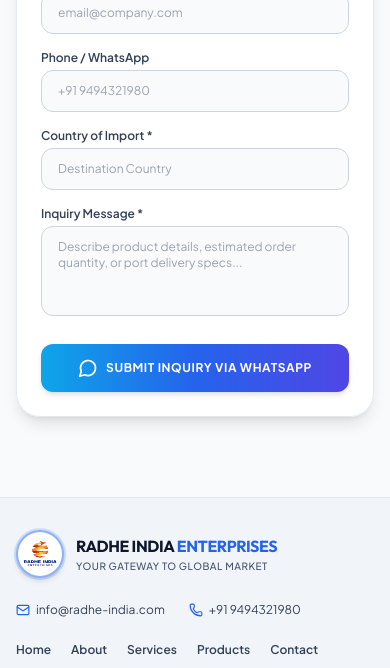
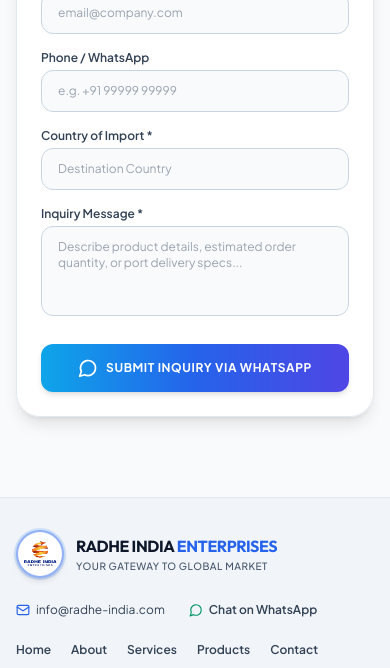
Before and after one commit to beyondwebco-lgtm/radhe-india, a Next.js app: page /request-quote in a window 390 px wide. Shown: the part 602-1270 px from the top of the page. Built offline with nearby package versions, Linux system fonts and the light colour scheme.

Commit message:
fix: Remove numbering from About section, remove public phone numbers, and use direct WhatsApp links

```diff
--- a/app/request-quote/page.tsx
+++ b/app/request-quote/page.tsx
@@ -166,7 +166,7 @@ Sent from the Radhe India Enterprises website.`;
               </label>
               <input
                 type="tel"
-                placeholder="+91 9494321980"
+                placeholder="e.g. +91 99999 99999"
                 value={formData.phone}
                 onChange={(e) => setFormData({ ...formData, phone: e.target.value })}
                 className="w-full px-4 py-3 rounded-xl bg-slate-50 border border-slate-300 text-slate-900 focus:outline-none focus:border-blue-600"
--- a/components/AboutSection.tsx
+++ b/components/AboutSection.tsx
@@ -5,11 +5,11 @@ import { COMPANY_INFO } from "@/data/companyInfo";
 
 export default function AboutSection() {
   const activities = [
-    "1. E-Commerce",
-    "2. Import & Export",
-    "3. Manufacturing",
-    "4. Global Sourcing",
-    "5. Industrial Supply",
+    "E-Commerce",
+    "Import & Export",
+    "Manufacturing",
+    "Global Sourcing",
+    "Industrial Supply",
   ];
 
   return (
--- a/components/ContactSection.tsx
+++ b/components/ContactSection.tsx
@@ -112,8 +112,15 @@ ${formData.message.trim()}`;
                 </div>
 
                 <div className="flex items-center gap-3">
-                  <Phone className="w-4 h-4 text-blue-600 shrink-0" />
-                  <span>{COMPANY_INFO.phone}</span>
+                  <MessageCircle className="w-4 h-4 text-emerald-600 shrink-0" />
+                  <a
+                    href={COMPANY_INFO.whatsappUrl}
+                    target="_blank"
+                    rel="noopener noreferrer"
+                    className="text-blue-600 hover:underline font-semibold"
+                  >
+                    Chat on WhatsApp
+                  </a>
                 </div>
               </div>
 
@@ -180,7 +187,7 @@ ${formData.message.trim()}`;
                     <label className="block text-[11px] font-semibold text-slate-700 mb-1">Phone / WhatsApp</label>
                     <input
                       type="tel"
-                      placeholder="+91 9494321980"
+                      placeholder="e.g. +91 99999 99999"
                       value={formData.phone}
                       onChange={(e) => setFormData({ ...formData, phone: e.target.value })}
                       className="w-full px-3 py-2 text-xs rounded-xl bg-white border border-slate-300 text-slate-900 focus:outline-none focus:border-blue-600"
--- a/components/Footer.tsx
+++ b/components/Footer.tsx
@@ -1,6 +1,6 @@
 import Link from "next/link";
 import Image from "next/image";
-import { Mail, Phone } from "lucide-react";
+import { Mail, MessageCircle } from "lucide-react";
 import { COMPANY_INFO } from "@/data/companyInfo";
 
 export default function Footer() {
@@ -36,9 +36,9 @@ export default function Footer() {
               <Mail className="w-3.5 h-3.5 text-blue-600" />
               <span>{COMPANY_INFO.email}</span>
             </a>
-            <a href={`tel:${COMPANY_INFO.phone.replace(/\s+/g, '')}`} className="hover:text-blue-600 transition-colors flex items-center gap-1.5">
-              <Phone className="w-3.5 h-3.5 text-blue-600" />
-              <span>{COMPANY_INFO.phone}</span>
+            <a href={COMPANY_INFO.whatsappUrl} target="_blank" rel="noopener noreferrer" className="hover:text-blue-600 transition-colors flex items-center gap-1.5 font-semibold">
+              <MessageCircle className="w-3.5 h-3.5 text-emerald-600" />
+              <span>Chat on WhatsApp</span>
             </a>
           </div>
 
--- a/components/ProductModal.tsx
+++ b/components/ProductModal.tsx
@@ -122,7 +122,7 @@ Sent from the Radhe India Enterprises website.`;
               <div>
                 <label className="block text-slate-700 font-semibold mb-1">Phone / WhatsApp</label>
                 <input
-                  type="tel" placeholder="+91 9494321980"
+                  type="tel" placeholder="e.g. +91 99999 99999"
                   value={formData.phone} onChange={(e) => setFormData({ ...formData, phone: e.target.value })}
                   className="w-full px-3 py-2 rounded-xl bg-slate-50 border border-slate-300 text-slate-900 focus:outline-none focus:border-blue-600"
                 />
```
